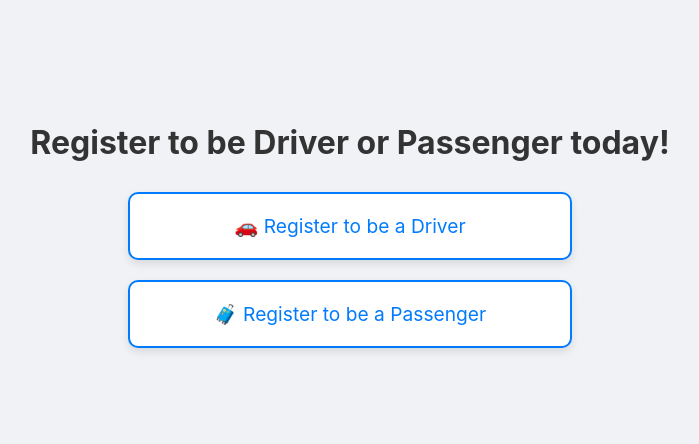
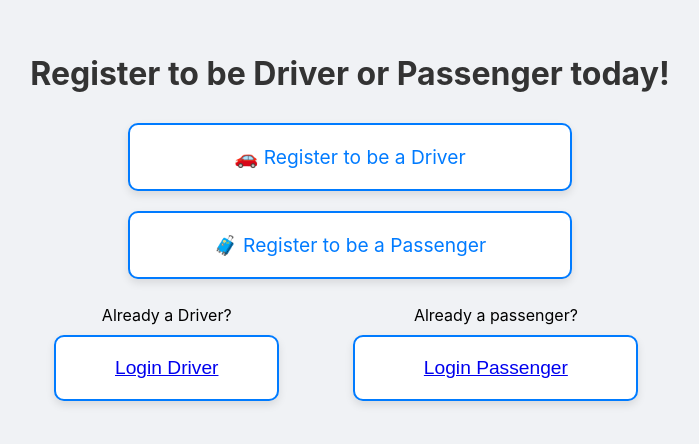
Before and after one commit to JacobPayne04/RideSafe-FrontEnd, a React (Create React App) app in the folder Frontend/client/: page / in a window 1280 px wide. Shown: the part 170-614 px from the top of the page, without its empty margins (290-989 px from the left). Built offline with nearby package versions, Linux system fonts and the light colour scheme.

Commit message:
Added login for driver and passenger on register page

```diff
--- a/Frontend/client/src/Components/LoginLandingPage.jsx
+++ b/Frontend/client/src/Components/LoginLandingPage.jsx
@@ -24,6 +24,7 @@ const LoginLandingPage = () => {
             <div onClick={handlePassengerLogin} className="login-card">
                 🧳 Login as a Passenger
             </div>
+
         </div>
     )
 }
--- a/Frontend/client/src/Components/RegisterDriverLandingPage.jsx
+++ b/Frontend/client/src/Components/RegisterDriverLandingPage.jsx
@@ -1,4 +1,5 @@
 import React from 'react';
+import { Link } from 'react-router-dom';
 import { useNavigate } from 'react-router-dom';
 import '../Styling/RegisterDriverLandingPage.css'; // Import the external CSS file
 
@@ -22,6 +23,10 @@ const RegisterDriverLandingPage = () => {
             <div onClick={handlePassengerRegister} className="register-card">
                 🧳 Register to be a Passenger
             </div>
+            <div className="login-prompt">
+                <p>Already a Driver? <button className="register-card"><Link to="/login/driver">Login Driver</Link></button></p>
+                <p>Already a passenger? <button className="register-card"><Link to="/login/passenger">Login Passenger</Link></button></p>
+            </div>
         </div>
     );
 };
--- a/Frontend/client/src/Styling/RegisterDriverLandingPage.css
+++ b/Frontend/client/src/Styling/RegisterDriverLandingPage.css
@@ -39,3 +39,9 @@
     transform: scale(1.05);
     box-shadow: 0 6px 12px rgba(0, 0, 0, 0.15);
 }
+.login-prompt {
+    text-align: center;
+    display: flex;
+    justify-content: center;
+    gap: 10px;
+}
```
